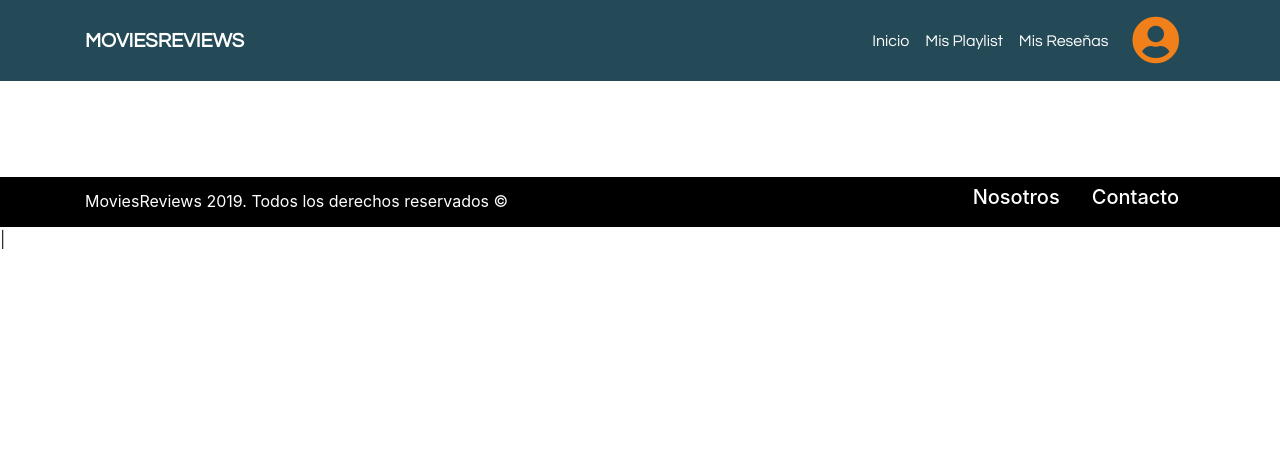
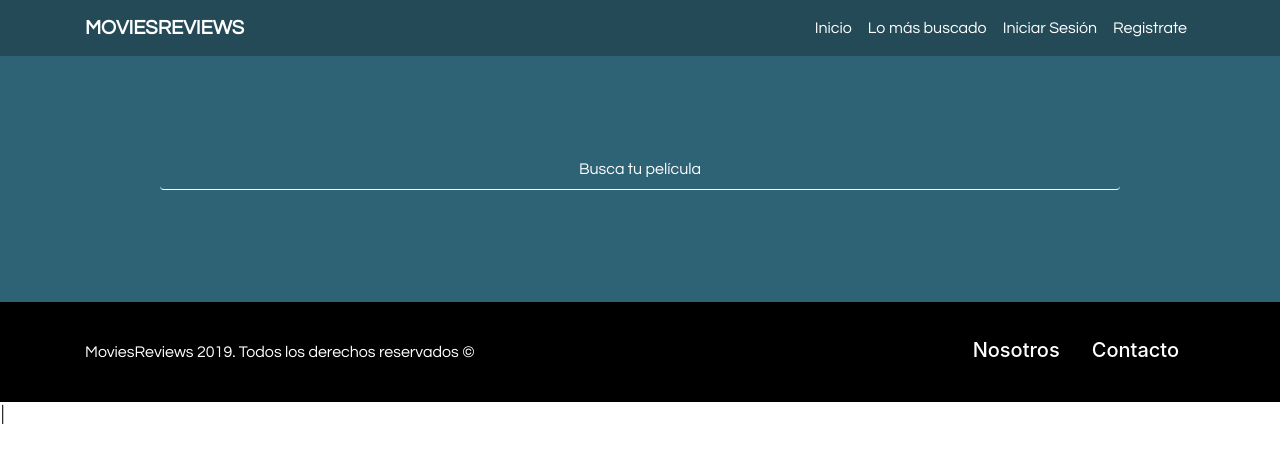
Before and after one commit to SaulZp/MoviesReviews, a PHP site: page / in a window 1280 px wide. Shown: the top 463 px of the page. Run offline with PHP 8.4, Linux system fonts and the light colour scheme; some libraries are stand-ins or nearby versions.

Commit message:
v0.0000001

```diff
--- a/css/estilos.css
+++ b/css/estilos.css
@@ -24,8 +24,29 @@
 .menu{
     background-color: var(--fondo-menu);
     font-family: var(--fuente);
+}
 
+.busqueda{
+    font-family: var(--fuente)!important;
+    background-color: transparent;
+    border-bottom: 1px solid white!important;
+    padding-bottom: 10px;
+    color: white;
 }
+.busqueda::placeholder{
+    font-family: var(--fuente)!important;
+    color:white!important;
+}
+.busqueda:focus{
+    font-family: var(--fuente)!important;
+    background-color: transparent;
+    color: white!important;
+    border-top: 0 solid transparent!important;
+    border-bottom: 1px solid white!important;
+    padding-bottom: 10;
+    border-color: #eee!important;
+}
+
 a.nav-link:hover{
     color:var(--btn-secundario)!important;
 }
@@ -35,5 +56,5 @@
 }
 .footer{
     background-color: var(--fondo-footer);
-    height: 50px;
+    height: 100px;
 }
--- a/index.html
+++ b/index.html
@@ -31,23 +31,24 @@
                 <ul class="navbar-nav ml-auto">
 
                     <!-- VISITANTE -->
-                    <!-- <li class="nav-item"><a class="nav-link text-white" href="#">Inicio</a></li>
+                    <li class="nav-item"><a class="nav-link text-white" href="#">Inicio</a></li>
                     <li class="nav-item"><a class="nav-link text-white" href="#">Lo más buscado</a></li>
                     <li class="nav-item"><a class="nav-link text-white" href="#">Iniciar Sesión</a></li>
-                    <li class="nav-item"><a class="nav-link text-white" href="#">Registrate</a></li> -->
+                    <li class="nav-item"><a class="nav-link text-white" href="#">Registrate</a></li>
 
                     <!-- REGISTRADO -->
-                    <li class="nav-item"><a class="nav-link text-white" href="#">Inicio</a></li>
+                    <!-- <li class="nav-item"><a class="nav-link text-white" href="#">Inicio</a></li>
                     <li class="nav-item"><a class="nav-link text-white" href="#">Mis Playlist</a></li>
                     <li class="nav-item"><a class="nav-link text-white" href="#">Mis Reseñas</a></li>
-                    <li class="nav-item"><a href="#" class="d-block d-md-none text-white nav-link">Mi Perfil</a></li>
+                    <li class="nav-item"><a href="#" class="d-block d-md-none text-white nav-link">Mi Perfil</a></li> -->
+
                     <!-- ADMINISTRADOR -->
                     <!-- <li class="nav-item"><a class="nav-link text-white" href="#">Agregar Película</a></li>
                     <li class="nav-item"><a class="nav-link text-white" href="#">Agregar Género</a></li>
                     <li class="nav-item"><a class="nav-link text-white" href="#">Salir</a></li> -->
                 </ul>
                 <!-- REGISTRADO PERFIL -->
-                <a class="nav-link text-white d-none d-md-inline" href="#"><i class="fas fa-user-circle user"></i></a>
+                <!-- <a class="nav-link text-white d-none d-md-inline" href="#"><i class="fas fa-user-circle user"></i></a> -->
             </div> <!--navbar-collapse-->
         </div> <!--container-->
     </nav> <!--navbar-->
@@ -55,25 +56,30 @@
 
     <!--MAIN-->
     <main >
-
-
+        <br><br><br><br>
+        <form action="">
+            <div class="form-group d-flex justify-content-center">
+                <input type="text" class="form-control text-center busqueda w-75 border-0"
+                id="busqueda" placeholder="Busca tu película" autocomplete="off">
+            </div>
+        </form>
+        <br><br><br><br>
     </main>
 
 
 
 
-    <br><br><br><br>
 
     <!-- PIE DE PAGINA -->
-    <footer class="footer">
-        <div class="container d-flex justify-content-between align-items-center">
+    <footer class="footer d-flex align-items-center">
+        <div class="container d-md-flex d-block justify-content-between align-items-center">
             <div class="text-white">
-                MoviesReviews 2019. Todos los derechos reservados &copy;
+                <p class="m-0">MoviesReviews 2019. Todos los derechos reservados &copy;</p>
             </div>
             <div class="h5">
-              <ul class="nav ">
-                <li class="nav-item"><a href="#" class="nav-link text-white">Nosotros</a></li>
-                <li class="nav-item"><a href="#" class="nav-link text-white">Contacto</a></li>
+              <ul class="nav">
+                <li class="nav-item"><a href="#" class="nav-link text-white pl-0 pl-md-3 pb-1">Nosotros</a></li>
+                <li class="nav-item"><a href="#" class="nav-link text-white pl-0 pl-md-3 pb-1">Contacto</a></li>
               </ul>
             </div><!--h5-->
         </div><!--container-->
```
